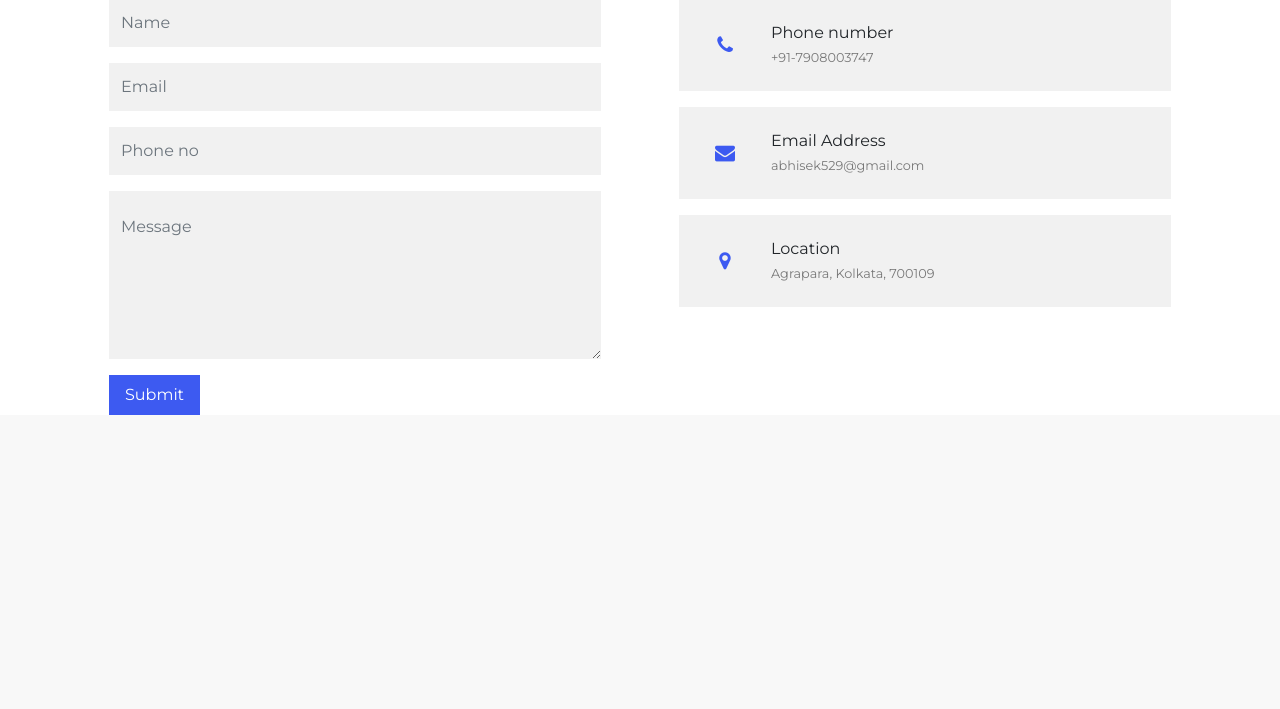
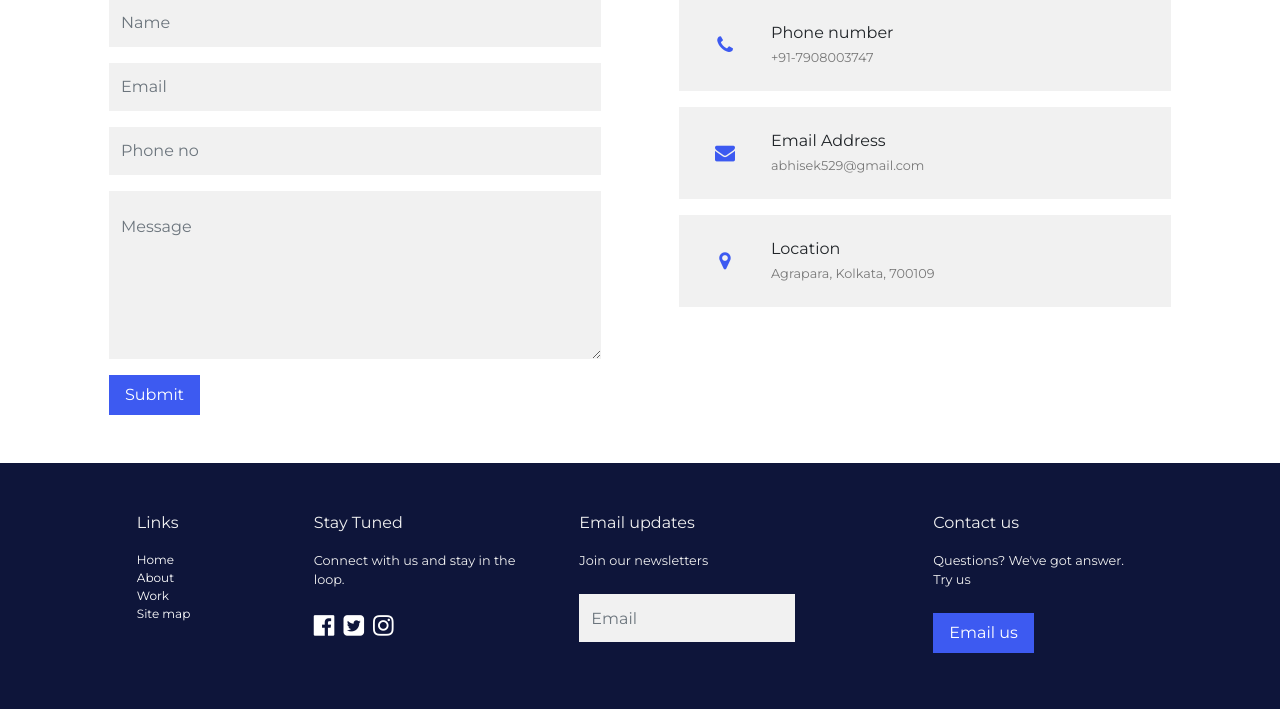
Before and after one commit to abhisek47/portfolio, a PHP site: page / in a window 1280 px wide. Shown: the part 3117-3826 px from the top of the page. Before the commit the page ends 3532 px from the top, so only its background shows below. Run offline with PHP 8.4, Linux system fonts and the light colour scheme; some libraries are stand-ins or nearby versions; some web fonts are replaced.

Commit message:
add footer section

```diff
--- a/index.html
+++ b/index.html
@@ -24,7 +24,7 @@
 
   <body>
     <!-- start intro -->
-    <section class="intro">
+    <section class="intro" id="home">
       <div class="img-overlay"></div>
       <div class="container">
         <!-- start navbar -->
@@ -40,16 +40,16 @@
           <div class="wrap">
             <ul class="wrap-nav mt-5 py-5">
               <li class="nav-item">
-                <a href="#">Home</a>
+                <a href="#home">Home</a>
               </li>
               <li class="nav-item">
-                <a href="#">About</a>
+                <a href="#about">About</a>
               </li>
               <li class="nav-item">
-                <a href="#">Work</a>
+                <a href="#project">Work</a>
               </li>
               <li class="nav-item">
-                <a href="#">Contact</a>
+                <a href="#contact">Contact</a>
               </li>
             </ul>
             <div class="social">
@@ -84,7 +84,7 @@
     </section>
     <!-- end intro -->
     <!-- start about -->
-    <section class="about-me my-5">
+    <section class="about-me my-5" id="about">
       <div class="container">
         <div class="row">
           <div class="col-md-4 com-sm-12">
@@ -211,7 +211,7 @@
     </section>
     <!-- end skill -->
     <!-- start work -->
-    <section class="work my-5">
+    <section class="work my-5" id="project">
       <div class="container">
         <div class="row">
           <div class="col-lg-12">
@@ -338,7 +338,7 @@
     </section>
     <!-- end work -->
     <!-- start contact -->
-    <section class="contact">
+    <section class="contact" id="contact">
       <div class="container">
         <div class="row">
           <div class="col-lg-12">
@@ -400,6 +400,52 @@
       </div>
     </section>
     <!-- end contact -->
+    <!-- start footer -->
+    <footer class="py-5 mt-5">
+      <div class="container">
+        <div class="row mx-4">
+          <div class="col-md-2 col-sm-12">
+            <div class="link">
+              <p>Links</p>
+              <ul>
+                <a><li>Home</li></a>
+                <a><li>About</li></a>
+                <a><li>Work</li></a>
+                <a><li>Site map</li></a>
+              </ul>
+            </div>
+          </div>
+          <div class="col-md-3 col-sm-12">
+            <div class="connect">
+              <p>Stay Tuned</p>
+              <small>Connect with us and stay in the loop.</small>
+              <div class="join mt-4">
+                <a href=""><i class="fa fa-facebook-official" aria-hidden="true"></i></a>
+                <a href=""><i class="fa fa-twitter-square" aria-hidden="true"></i></i></a>
+                <a href=""><i class="fa fa-instagram" aria-hidden="true"></i></i></a>
+              </div>
+            </div>
+          </div>
+          <div class="col-md-4 col-sm-12">
+            <div class="newsletter">
+            <p>Email updates</p>
+            <small>Join our newsletters</small>
+            <div class="form-group mt-4">
+              <input type="email" name="email" class="form-control" placeholder="Email">
+            </div>
+            </div>
+          </div>
+          <div class="col-md-3 col-sm-12">
+            <div class="questions">
+            <p>Contact us</p>
+            <small>Questions? We've got answer. Try us</small>
+            <button class="btn mt-4">Email us</button>
+            </div>
+          </div>
+        </div>
+      </div>
+    </footer>
+    <!-- end footer -->
     <script src="https://cdnjs.cloudflare.com/ajax/libs/jquery/2.1.3/jquery.min.js"></script>
     <script
       src="https://cdn.jsdelivr.net/npm/popper.js@1.16.0/dist/umd/popper.min.js"
--- a/style.css
+++ b/style.css
@@ -376,3 +376,31 @@ a:hover {
 .company_detail small {
   color: rgba(0, 0, 0, 0.5);
 }
+footer {
+  background-color: #0e153a;
+  color: #f1f1f1;
+}
+.link ul {
+  padding: 0;
+}
+.link ul > a > li {
+  list-style: none;
+  font-size: 12px;
+}
+.link,
+.connect,
+.newsletter,
+.questions {
+  display: flex;
+  flex-direction: column;
+  align-items: flex-start;
+  width: 100%;
+  height: 150px;
+  padding: 0 0.8em;
+  /* border-right: 0.5px solid darkslategrey; */
+}
+
+.connect .join a > i {
+  font-size: 24px !important;
+  margin-right: 0.2em;
+}
```
